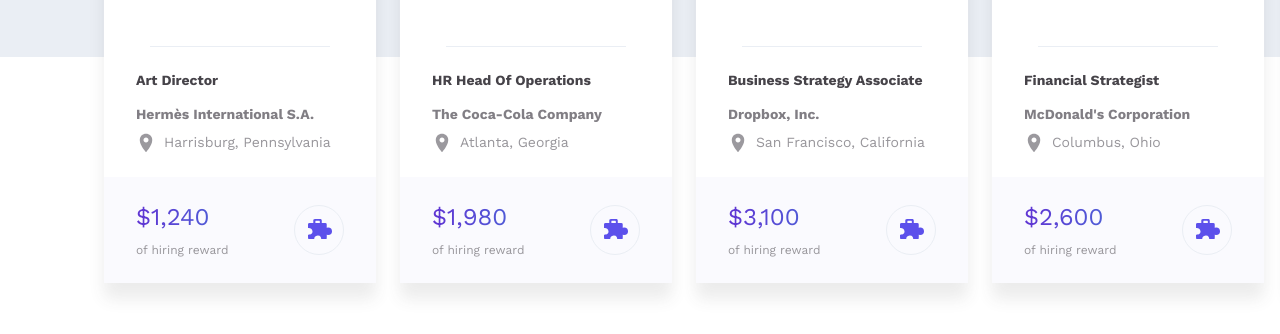
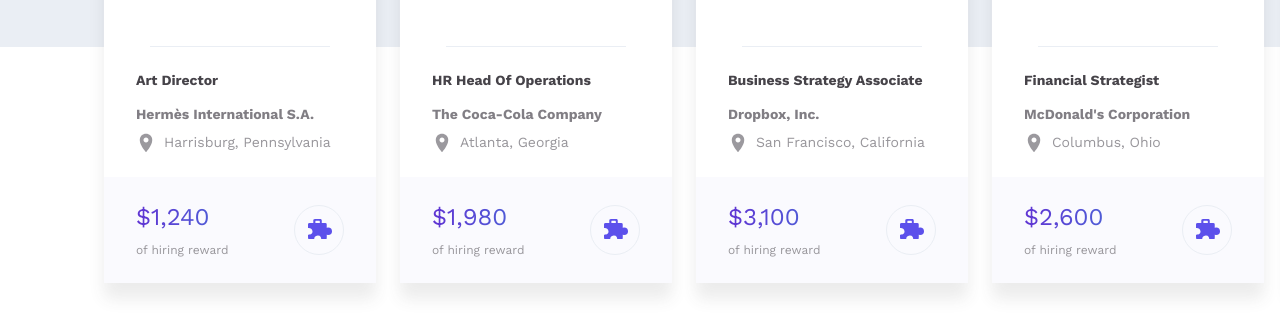
Before and after one commit to aldotru/jobs, a website: page index.html in a window 1280 px wide. Shown: the part 818-1152 px from the top of the page. Drawn offline with nearby package versions, Linux system fonts and the light colour scheme.

Commit message:
Fixed jobs gray and white background-color

```diff
--- a/sass/pages/_home.scss
+++ b/sass/pages/_home.scss
@@ -76,7 +76,7 @@
 .jobs {
   background-image: linear-gradient(
     to bottom,
-    $gray-light-1 45%,
+    $gray-light-1 43.5%,
     $white 0
   );
   min-height: 43.5em;
@@ -86,7 +86,7 @@
   @media only screen and (max-width: $phone) {
     background-image: linear-gradient(
       to bottom,
-      $gray-light-1 38%,
+      $gray-light-1 42%,
       $white 0
     );
     padding: 2rem 0 3rem;
```
Also changed, not shown: css/style.css.
